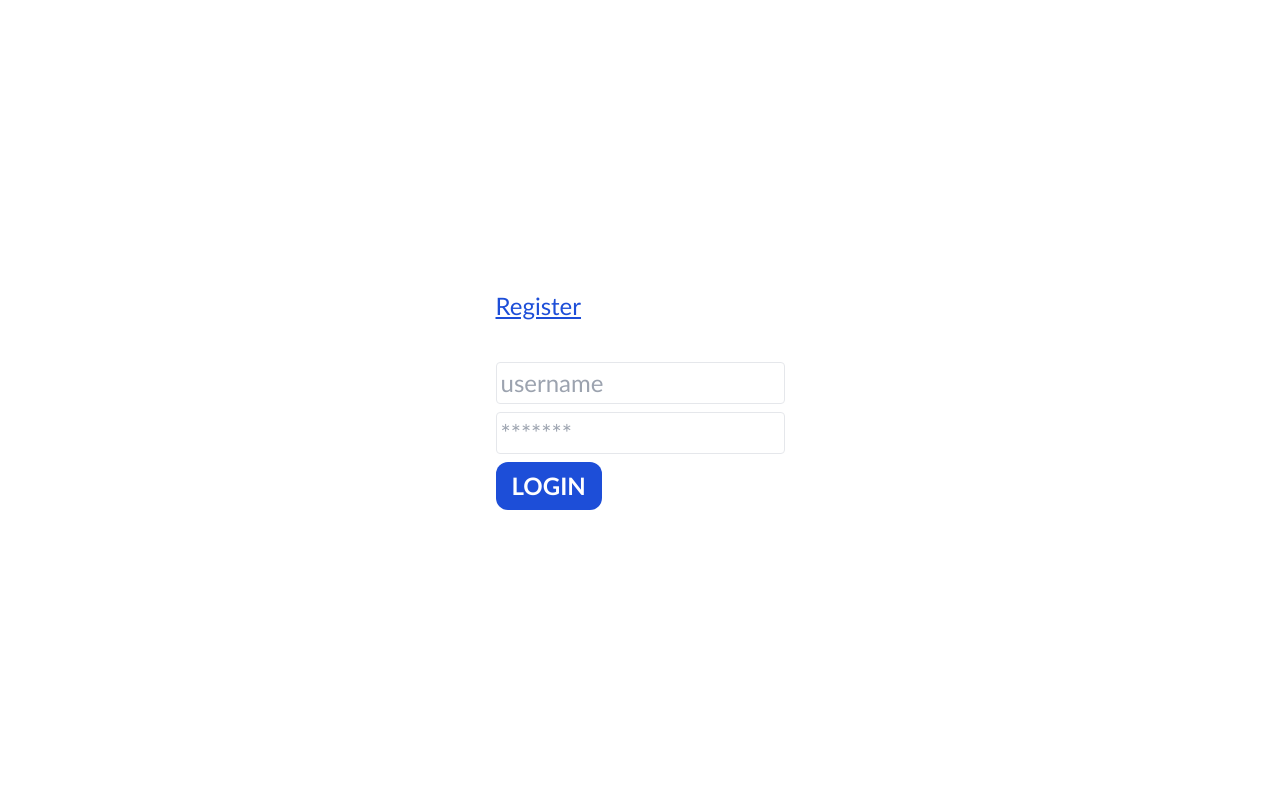
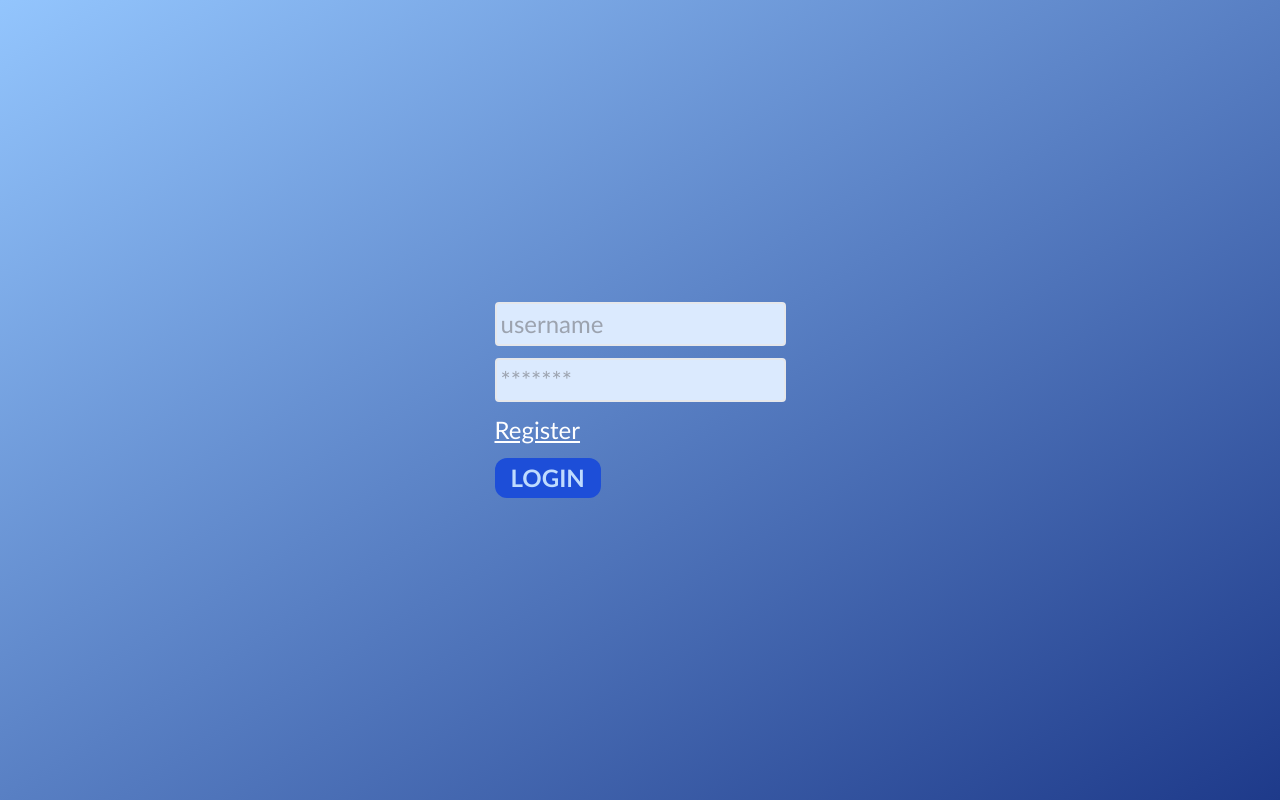
Before and after one commit to fajaralfa/askme, a Vue app: page /login in a window 1280 px wide. Built offline with nearby package versions, Linux system fonts and the light colour scheme; the HTML template or start-up script is replaced by a standard one.

Commit message:
update style login & register

```diff
--- a/web/view/LoginView.vue
+++ b/web/view/LoginView.vue
@@ -6,18 +6,22 @@ const { form, loading, errMessage, submit } = useLogin()
 </script>
 
 <template>
-    <div class="w-[100vw] h-[100vh] grid place-items-center fixed">
+    <div class="w-[100vw] h-[100vh] grid place-items-center fixed bg-gradient-to-br from-blue-300 to-blue-900">
         <div>
-            <RouterLink :to="{ name: 'register' }" class="underline text-blue-700 hover:text-blue-900">Register</RouterLink>
-            <form class="mt-10">
+            <form>
                 <div class="bg-red-400 text-white px-3 py-1" v-if="errMessage">{{ errMessage }}</div>
-                <div class="space-y-2">
+                <div class="space-y-3">
                     <input v-model="form.email" type="text" name="username" id="username" placeholder="username"
-                        class="block rounded p-1 border">
+                        class="block rounded p-1 border-2 bg-blue-100">
                     <input v-model="form.password" type="password" name="password" id="password" placeholder="*******"
-                        class="block rounded p-1 border">
-                    <button @click="submit" type="submit" class="px-4 py-2 rounded-xl bg-blue-700 text-white font-bold"
-                        :disabled="loading">
+                        class="block rounded p-1 border-2 bg-blue-100">
+                    <div>
+                        <RouterLink :to="{ name: 'register' }"
+                        class="text-white hover:text-blue-200 underline">
+                            Register</RouterLink>
+                    </div>
+                    <button @click="submit" type="submit"
+                        class="px-4 py-1 rounded-xl bg-blue-700 hover:bg-blue-200 text-blue-200 hover:text-blue-700 transition font-bold" :disabled="loading">
                         <span v-if="loading">Loading...</span><span v-else>LOGIN</span>
                     </button>
                 </div>
--- a/web/view/RegisterView.vue
+++ b/web/view/RegisterView.vue
@@ -6,18 +6,22 @@ const { form, loading, errMessage, submit } = useRegister()
 </script>
 
 <template>
-    <div class="w-[100vw] h-[100vh] grid place-items-center fixed">
+    <div class="w-[100vw] h-[100vh] grid place-items-center fixed bg-gradient-to-br from-blue-300 to-blue-900">
         <div>
-            <RouterLink :to="{ name: 'login' }" class="underline text-blue-700 hover:text-blue-900">Login
-            </RouterLink>
-            <form class="mt-10">
+            <form>
                 <div class="bg-red-400 text-white px-3 py-1" v-if="errMessage">{{ errMessage }}</div>
-                <div class="space-y-2">
+                <div class="space-y-3">
                     <input v-model="form.email" type="text" name="username" id="username" placeholder="username"
-                        class="block rounded p-1 border">
+                        class="block rounded p-1 border-2 bg-blue-100">
                     <input v-model="form.password" type="password" name="password" id="password" placeholder="*******"
-                        class="block rounded p-1 border">
-                    <button @click="submit" type="submit" class="px-4 py-2 rounded-xl bg-blue-700 text-white font-bold"
+                        class="block rounded p-1 border-2 bg-blue-100">
+                    <div>
+                        <RouterLink :to="{ name: 'login' }"
+                        class="text-white hover:text-blue-200 underline">
+                            Login</RouterLink>
+                    </div>
+                    <button @click="submit" type="submit"
+                        class="px-4 py-1 rounded-xl bg-blue-700 hover:bg-blue-200 text-blue-200 hover:text-blue-700 transition font-bold"
                         :disabled="loading">
                         <span v-if="loading">Loading...</span><span v-else>REGISTER</span>
                     </button>
```
